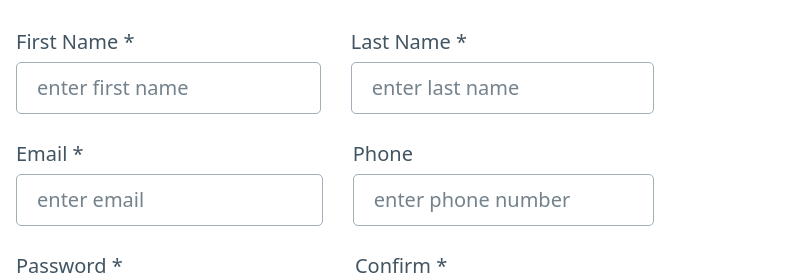
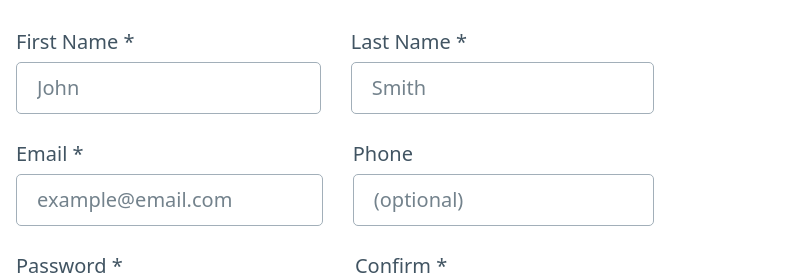
Before and after one commit to scottwright-dev/odin-project-sign-up, a plain HTML site: page index.html in a window 1280 px wide. Shown: the part 265-541 px from the top of the page, 489-1280 px from the left. Drawn offline with Linux system fonts and the light colour scheme.

Commit message:
refactor: changed placeholder text

```diff
--- a/index.html
+++ b/index.html
@@ -26,22 +26,22 @@
                 <div class="input-row">
                     <label for="firstname">
                         First Name *
-                        <input type="text" id="firstname" name="firstname" placeholder="enter first name" aria-required="true" required>
+                        <input type="text" id="firstname" name="firstname" placeholder="John" aria-required="true" required>
                     </label>
                     <label for="lastname">
                         Last Name *
-                        <input type="text" id="lastname" name="lastname" placeholder="enter last name" aria-required="true" required>
+                        <input type="text" id="lastname" name="lastname" placeholder="Smith" aria-required="true" required>
                     </label>
                 </div>
                 <div class="input-row">
                     <label for="email">
                         Email *
-                        <input type="email" id="email" name="email" placeholder="enter email"
+                        <input type="email" id="email" name="email" placeholder="example@email.com"
                         pattern="\w+([.-]?\w+)*@\w+([.-]?\w+)*(\.\w{2,3})+" aria-required="true" required>
                     </label>
                     <label for="phone">
                         Phone
-                        <input type="tel" id="phone" name="phone" placeholder="enter phone number" aria-required="false" >
+                        <input type="tel" id="phone" name="phone" placeholder="(optional)" aria-required="false" >
                     </label>
                 </div>
                 <div class="input-row password-row">
```
